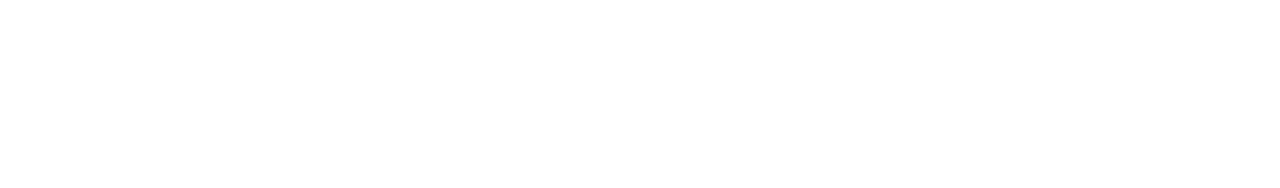
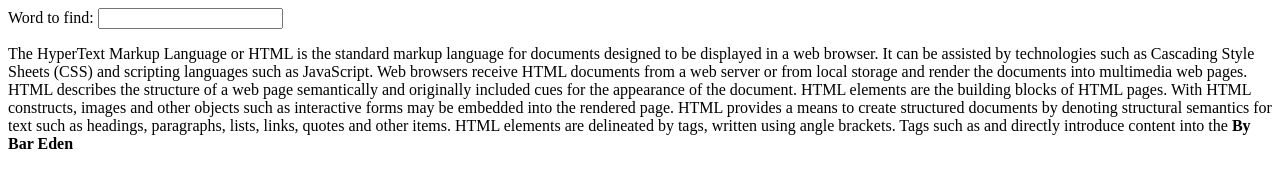
Before and after one commit to Rlss91/hu_morning_es6_W220522MR, a plain HTML site: page l4 26_07_2022/includes.html in a window 1280 px wide. Drawn offline with Linux system fonts and the light colour scheme.

Commit message:
includes

```diff
--- a/l4 26_07_2022/includes.html
+++ b/l4 26_07_2022/includes.html
@@ -4,9 +4,27 @@
     <meta charset="UTF-8" />
     <meta http-equiv="X-UA-Compatible" content="IE=edge" />
     <meta name="viewport" content="width=device-width, initial-scale=1.0" />
-    <title>Document</title>
+    <title>Includes</title>
   </head>
   <body>
+    <label for="textInput">Word to find:</label>
+    <input type="text" id="textInput" onchange="handleTextInputChange()" />
+    <p>
+      The HyperText Markup Language or HTML is the standard markup language for
+      documents designed to be displayed in a web browser. It can be assisted by
+      technologies such as Cascading Style Sheets (CSS) and scripting languages
+      such as JavaScript. Web browsers receive HTML documents from a web server
+      or from local storage and render the documents into multimedia web pages.
+      HTML describes the structure of a web page semantically and originally
+      included cues for the appearance of the document. HTML elements are the
+      building blocks of HTML pages. With HTML constructs, images and other
+      objects such as interactive forms may be embedded into the rendered page.
+      HTML provides a means to create structured documents by denoting
+      structural semantics for text such as headings, paragraphs, lists, links,
+      quotes and other items. HTML elements are delineated by tags, written
+      using angle brackets. Tags such as and directly introduce content into the
+      <b>By Bar Eden</b>
+    </p>
     <script src="./js/includes.js"></script>
   </body>
 </html>
--- a/l4 26_07_2022/js/includes.js
+++ b/l4 26_07_2022/js/includes.js
@@ -4,3 +4,9 @@ if (fullname.includes("kenny")) {
 } else {
   console.log("there is no kenny in fullname");
 }
+
+const handleTextInputChange = () => {
+  let txt = document.querySelector("p").innerText;
+  let txtInputValue = document.getElementById("textInput").value;
+  console.log(txt.includes(txtInputValue));
+};
```
Also changed, not shown: 1 other file.
